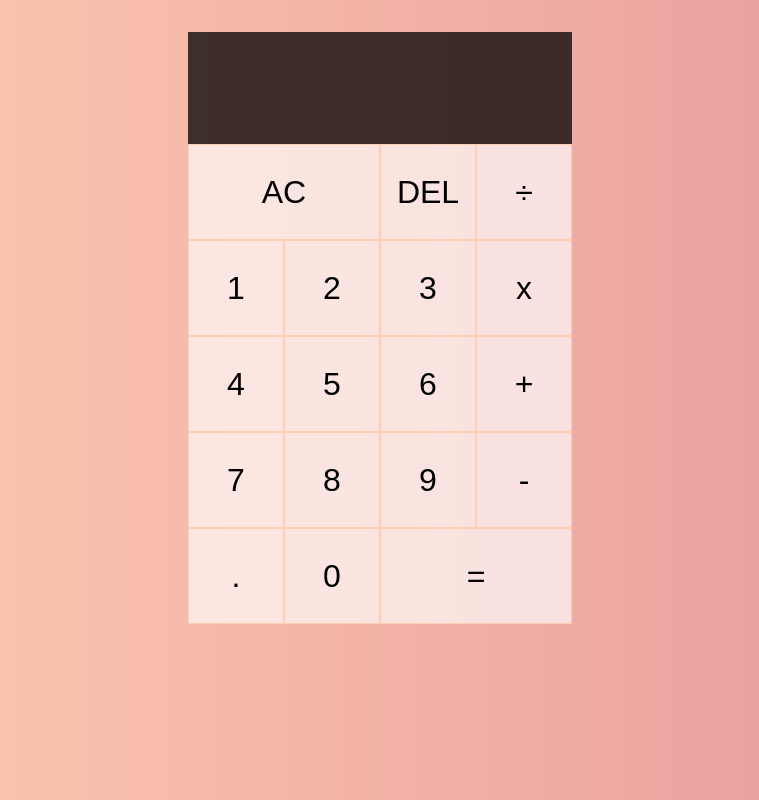
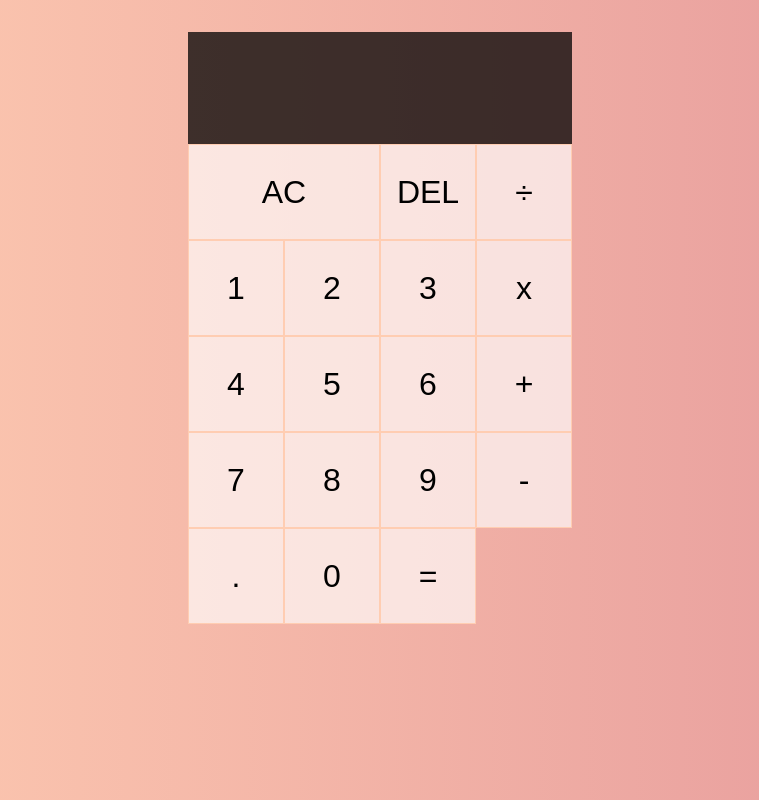
Before and after one commit to marasortiz/calculator, a React (Create React App) app: page / in a window 1280 px wide. Shown: the whole page, without its empty margins (260-1019 px from the left). Built offline with nearby package versions, Linux system fonts and the light colour scheme.

Commit message:
ADD_DIGIT & CHOOSE_OPERATION done

```diff
--- a/src/App.js
+++ b/src/App.js
@@ -1,12 +1,106 @@
-import { useReducer } from 'react';
-import './styles.css';
+import OperationButton from "./OperationButton";
+import DigitButton from "./DigitButton";
+import { useReducer } from "react";
+import "./styles.css";
 
-function reducer(state, action) {
+export const ACTIONS = {
+  ADD_DIGIT: "add-digit",
+  CHOOSE_OPERATION: "choose-operation",
+  CLEAR: "clear",
+  DELETE_DIGIT: "delete-digit",
+  EVALUATE: "evaluate",
+};
 
+function reducer(state, { type, payload }) {
+  switch (type) {
+    case ACTIONS.ADD_DIGIT:
+      // Limit the '0' so that only one number is displayed (1st number)
+      if (payload.digit === "0" && state.currentOperand === "0") {
+        return state
+      }
+      // Limits '.' if one already exists
+      if (payload.digit === "." && state.currentOperand.includes(".")) {
+        return state
+      }
+
+      return {
+        ...state,
+        currentOperand: `${state.currentOperand || ""}${payload.digit}`,
+      };
+
+    case ACTIONS.CHOOSE_OPERATION:
+      // Operator without preceding numbers
+      if (state.currentOperand == null && state.previewOperand == null) {
+        return state
+      }
+      // Operation is changed
+      if (state.currentOperand == null) {
+        return{
+          ...state,
+          operation: payload.operation,
+        }
+      }
+      // Operator with only numbers
+      if (state.previewOperand == null) {
+        return {
+          ...state,
+          operation: payload.operation,
+          previewOperand: state.currentOperand,
+          currentOperand: null
+        }
+      }
+
+      return{
+        ...state,
+        previewOperand: evaluate(state),
+        operation: payload.operation,
+        currentOperand: null
+      }
+
+    case ACTIONS.CLEAR:
+      return {};
+    case ACTIONS.DELETE_DIGIT:
+      break;
+    case ACTIONS.EVALUATE:
+      break;
+
+    default:
+      break;
+  }
+}
+
+function evaluate ({ currentOperand, previewOperand, operation }) {
+  const prev = parseFloat(previewOperand)
+  const current = parseFloat(currentOperand)
+  if (isNaN(prev) || isNaN(current)) return '';
+  let computation = ""
+  switch (operation) {
+    case "+":
+      computation = prev + current;
+      break;
+    case "-":
+      computation = prev - current;
+      break;
+    case "x":
+      computation = prev * current;
+      break;
+    case "÷":
+      computation = prev / current;
+      break;
+    default:
+      break;
+  }
+
+  return computation.toString();
 }
 
 function App() {
-  const [{currentOperand, previewOperand, operation}, dispatch] = useReducer(reducer, {})
+  const [{ currentOperand, previewOperand, operation }, dispatch] = useReducer(
+    reducer,
+    {}
+  );
+
+  // dispatch({ type: ACTIONS.ADD_DIGIT, payload: { digit:1 }});
 
   return (
     <div className="calculator-grid">
@@ -16,24 +110,25 @@ function App() {
         </div>
         <div className="current-operand">{currentOperand}</div>
       </div>
-      <button className="span-two">AC</button>
+      <button className="span-two" onClick={() => dispatch({ type: ACTIONS.CLEAR })}>AC</button>
       <button>DEL</button>
-      <button>÷</button>
-      <button>1</button>
-      <button>2</button>
-      <button>3</button>
-      <button>x</button>
-      <button>4</button>
-      <button>5</button>
-      <button>6</button>
-      <button>+</button>
-      <button>7</button>
-      <button>8</button>
-      <button>9</button>
-      <button>-</button>
-      <button>.</button>
-      <button>0</button>
-      <button className="span-two">=</button>
+      <OperationButton operation="÷" dispatch={dispatch} />
+      <DigitButton digit="1" dispatch={dispatch} />
+      <DigitButton digit="2" dispatch={dispatch} />
+      <DigitButton digit="3" dispatch={dispatch} />
+      <OperationButton operation="x" dispatch={dispatch} />
+      <DigitButton digit="4" dispatch={dispatch} />
+      <DigitButton digit="5" dispatch={dispatch} />
+      <DigitButton digit="6" dispatch={dispatch} />
+      <OperationButton operation="+" dispatch={dispatch} />
+      <DigitButton digit="7" dispatch={dispatch} />
+      <DigitButton digit="8" dispatch={dispatch} />
+      <DigitButton digit="9" dispatch={dispatch} />
+      <OperationButton operation="-" dispatch={dispatch} />
+      <DigitButton digit="." dispatch={dispatch} />
+      <DigitButton digit="0" dispatch={dispatch} />
+      <OperationButton operation="=" dispatch={dispatch} className="span-two" />
+      {/* <button className="span-two">=</button> */}
     </div>
   );
 }
--- /dev/null
+++ b/src/DigitButton.js
@@ -0,0 +1,11 @@
+import { ACTIONS } from "./App";
+
+export default function DigitButton({ dispatch, digit }) {
+  return (
+    <button
+      onClick={() => dispatch({ type: ACTIONS.ADD_DIGIT, payload: { digit } })}
+    >
+      {digit}
+    </button>
+  );
+}
--- /dev/null
+++ b/src/OperationButton.js
@@ -0,0 +1,13 @@
+import { ACTIONS } from "./App";
+
+export default function OperationButton({ dispatch, operation }) {
+  return (
+    <button
+      onClick={() =>
+        dispatch({ type: ACTIONS.CHOOSE_OPERATION, payload: { operation } })
+      }
+    >
+      {operation}
+    </button>
+  );
+}
```
